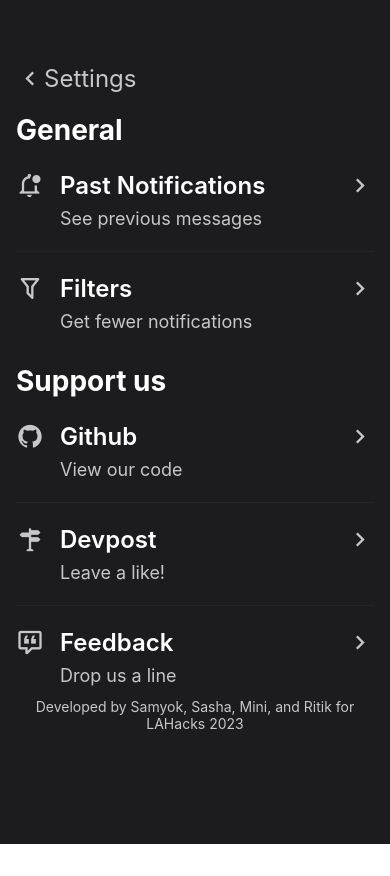
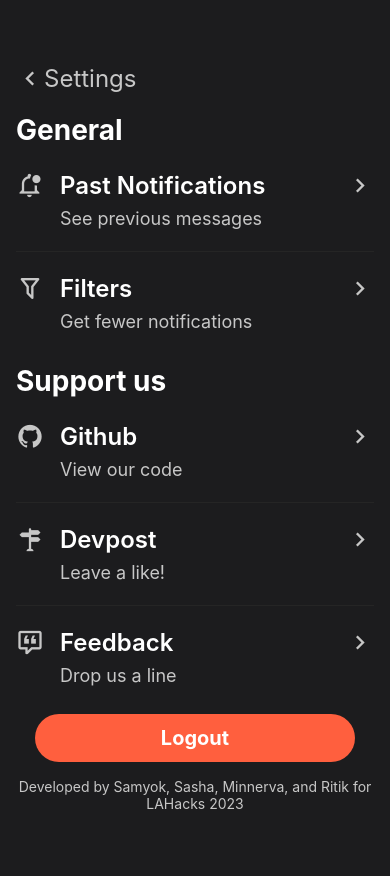
Before and after one commit to MiniHacks/hearshot, a React Native app in the folder packages/mobile/: screen /Settings in a window 390 px wide. Before the commit the page ends 844 px from the top, so only its background shows below. Built offline with nearby package versions, Linux system fonts and the light colour scheme.

Commit message:
😇 Add external links, logout

```diff
--- a/packages/mobile/components/Section.js
+++ b/packages/mobile/components/Section.js
@@ -1,10 +1,20 @@
 import React from "react";
-import { Text, TouchableOpacity, View } from "react-native";
+import { Linking, Text, TouchableOpacity, View } from "react-native";
 import { MaterialCommunityIcons } from "@expo/vector-icons";
 
-export default function Section({ title, subtitle, iconName, link }) {
+export default function Section({
+  title,
+  subtitle,
+  iconName,
+  link,
+  isExternalLink = false,
+}) {
   return (
-    <TouchableOpacity>
+    <TouchableOpacity
+      onPress={() => {
+        Linking.openURL(link);
+      }}
+    >
       <View
         style={{
           display: "flex",
--- a/packages/mobile/screens/SettingsScreen.js
+++ b/packages/mobile/screens/SettingsScreen.js
@@ -27,26 +27,19 @@ const supportSections = [
     title: "Devpost",
     subtitle: "Leave a like!",
     iconName: "routes",
+    link: "https://devpost.com/software/hearshot",
   },
   {
     title: "Feedback",
     subtitle: "Drop us a line",
     iconName: "comment-quote-outline",
+    link: "https://google.com",
   },
 ];
 
 export default function SettingsScreen({ navigation }) {
-  const containerStyle = {
-    display: "flex",
-    flex: 1,
-    flexDirection: "column",
-    paddingVertical: 64,
-    paddingHorizontal: 16,
-    backgroundColor: "#1C1C1E",
-  };
-
   return (
-    <View style={containerStyle}>
+    <View style={styles.container}>
       <Pressable
         style={{ flexDirection: "row" }}
         onPress={() => navigation.pop()}
@@ -77,22 +70,44 @@ export default function SettingsScreen({ navigation }) {
             title={section.title}
             subtitle={section.subtitle}
             iconName={section.iconName}
+            link={section.link}
           />
           {index !== supportSections.length - 1 && (
             <View style={styles.hr}></View>
           )}
         </View>
       ))}
+      <Pressable
+        style={styles.button}
+        title="Enter"
+        accessibilityLabel="Enter a phone number"
+        onPress={() => {
+          navigation.navigate("Splash");
+        }}
+      >
+        <Text style={{ fontSize: 20, color: "white", fontWeight: "bold" }}>
+          Logout
+        </Text>
+      </Pressable>
       <Text
         style={{ color: "#C7C7C7", alignSelf: "center", textAlign: "center" }}
       >
-        Developed by Samyok, Sasha, Mini, and Ritik for LAHacks 2023
+        Developed by Samyok, Sasha, Minnerva, and Ritik for LAHacks 2023
       </Text>
     </View>
   );
 }
 
 const styles = StyleSheet.create({
+  container: {
+    display: "flex",
+    flex: 1,
+    flexDirection: "column",
+    paddingVertical: 64,
+    paddingHorizontal: 16,
+    backgroundColor: "#1C1C1E",
+  },
+
   heading: {
     color: "white",
     fontSize: 28,
@@ -111,4 +126,18 @@ const styles = StyleSheet.create({
     borderBottomWidth: 1,
     marginVertical: 10,
   },
+
+  button: {
+    display: "flex",
+    flexDirection: "row",
+    justifyContent: "center",
+    alignItems: "center",
+    alignSelf: "center",
+    marginVertical: 16,
+    width: 320,
+    height: 48,
+
+    backgroundColor: "#FF5F3E",
+    borderRadius: 40,
+  },
 });
```
Also changed, not shown: 1 other file (tests, documents, lock files or other folders).
